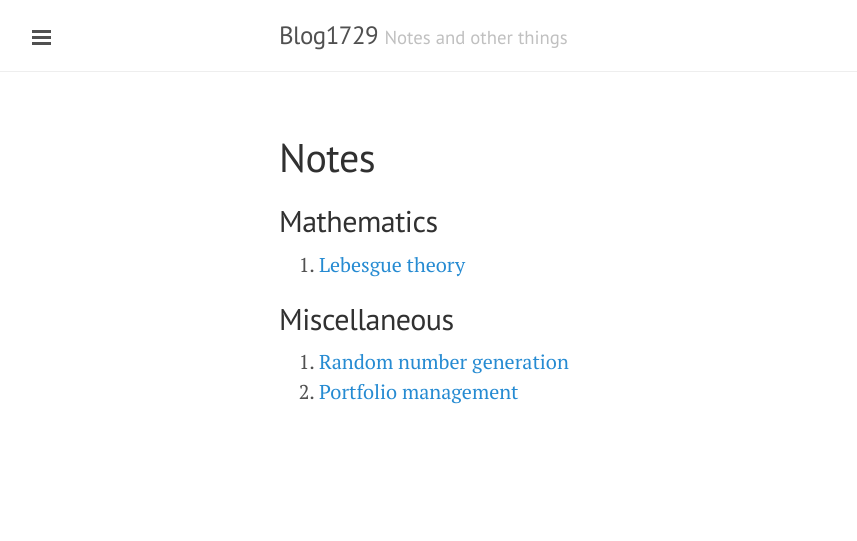
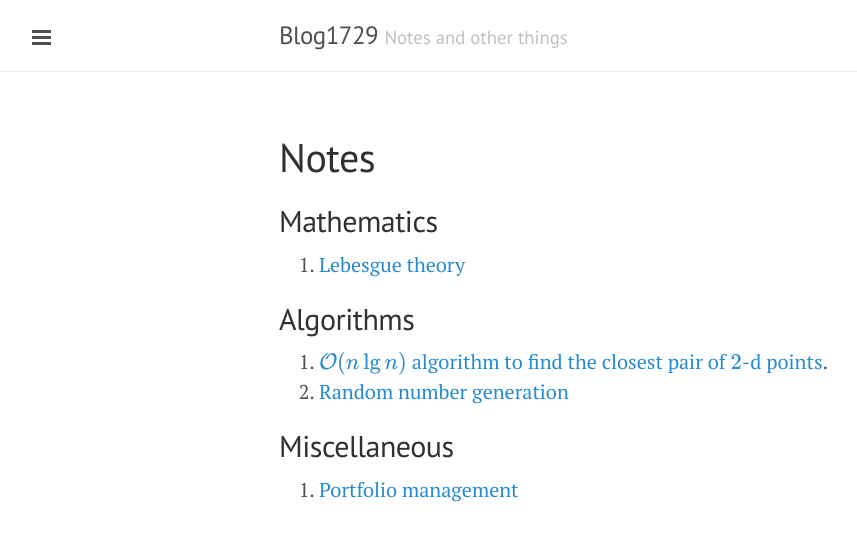
Before and after one commit to blog1729/blog1729.github.io.OLD, a Jekyll site: the page built from notes.md, in a window 1280 px wide. Shown: the top 541 px of the page, without its empty margins (1-858 px from the left). Built offline with Jekyll 4.4.1, drawn with Linux system fonts in a browser that asks for light colours; formulas are drawn with MathJax 3.

Commit message:
Added link inside notes.

```diff
--- a/notes.md
+++ b/notes.md
@@ -6,6 +6,10 @@ title: Notes
 ## Mathematics
 1. [Lebesgue theory](https://drive.google.com/file/d/0B1DI86qhuzIoZ2NRY05GZjFVMzQ/view?usp=sharing)
 
+## Algorithms
+
+1. [$\mathcal O (n\lg n)$ algorithm to find the closest pair of $2$-d points](http://blog1729.github.io/2015/03/04/closest-pair-points/).
+2. [Random number generation](http://blog1729.github.io/2015/02/18/random-number-generation/)
+
 ## Miscellaneous
-1. [Random number generation](http://blog1729.github.io/2015/02/18/random-number-generation/)
-2. [Portfolio management](http://blog1729.github.io/2015/02/28/portfolio-management/)
+1. [Portfolio management](http://blog1729.github.io/2015/02/28/portfolio-management/)
```
